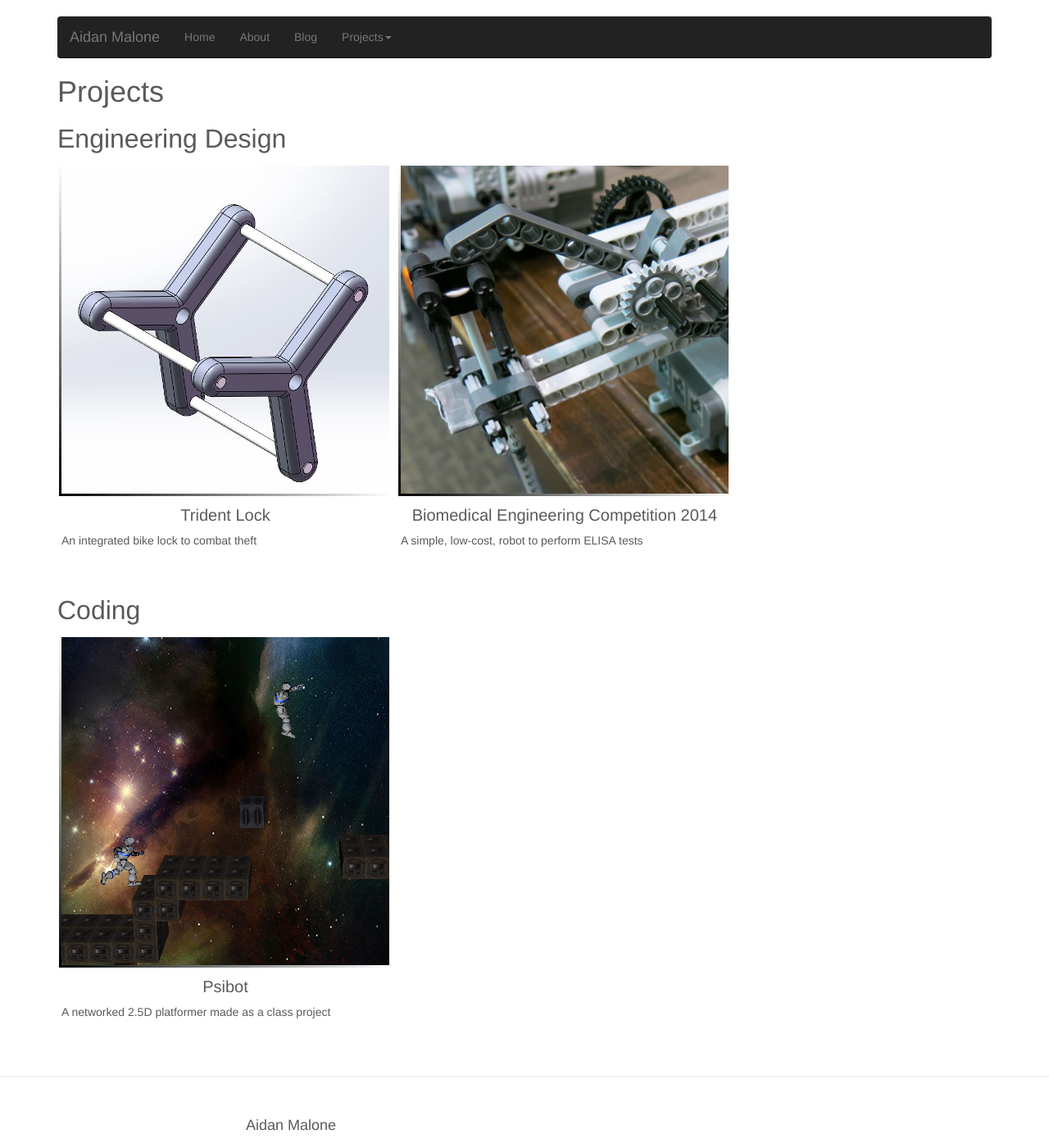
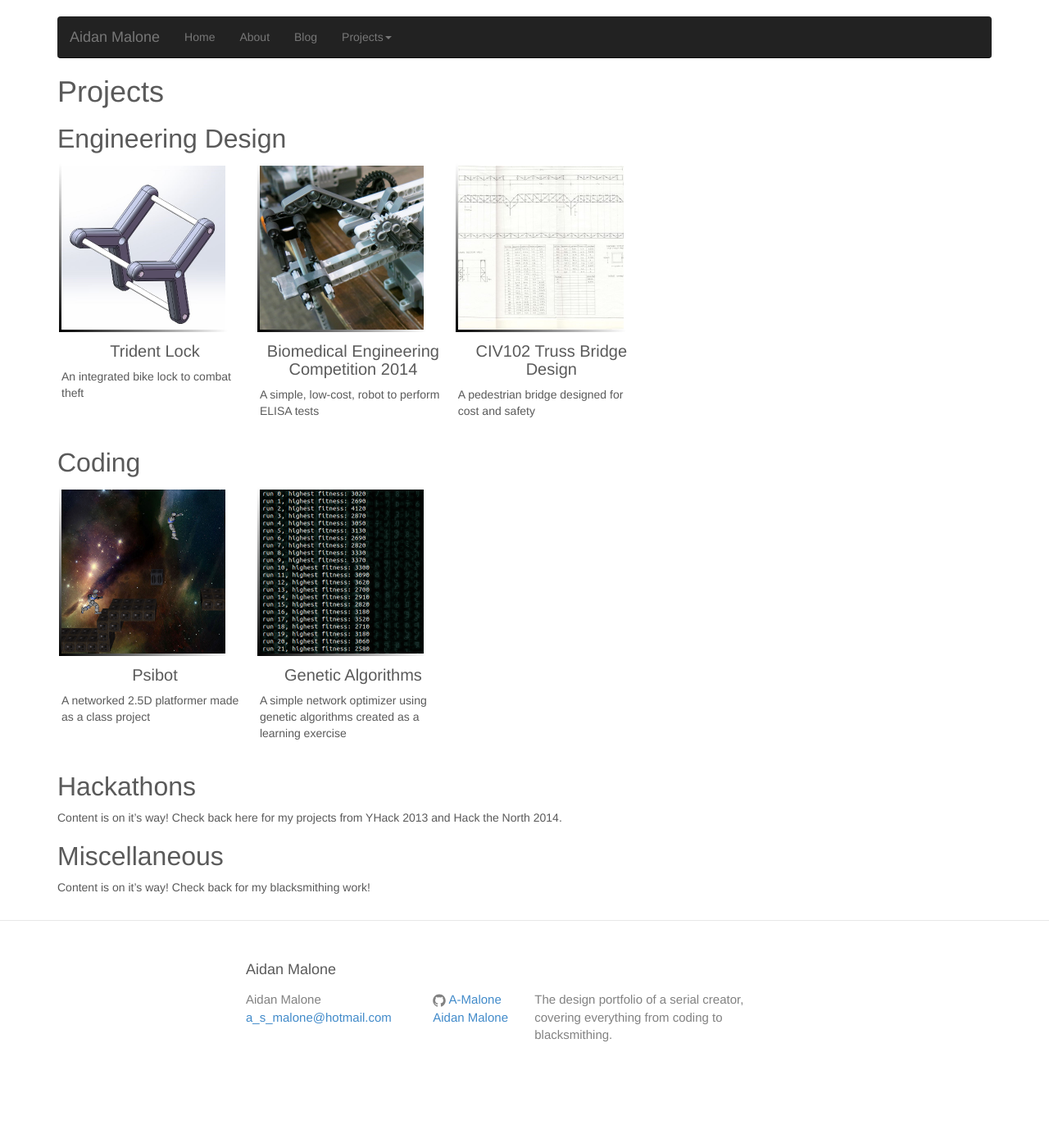
Before and after one commit to A-Malone/A-Malone.github.io, a Jekyll site: the page built from projects/index.md, in a window 1280 px wide and 1400 px high. Shown: the whole window at 82% size. Built offline with Jekyll 4.4.1, drawn with Linux system fonts in a browser that asks for light colours; nearby versions of some CDN libraries; comment, search, counter and statistics services are not loaded.

Commit message:
Added content and links

```diff
--- a/_includes/navbar.html
+++ b/_includes/navbar.html
@@ -26,10 +26,10 @@
                 <li><a href="/projects">All</a></li>
                 <li class="divider"></li>
 
-                <li><a href="/projects/design">Design</a></li>
-                <li><a href="/projects/sideprojects">Coding</a></li>
-                <li><a href="/projects/hackathons">Hackathons</a></li>
-                <li><a href="/projects/misc">Miscellaneous</a></li>
+                <li><a href="{{site.baseurl}}/projects/design">Design</a></li>
+                <li><a href="{{site.baseurl}}/projects/coding">Coding</a></li>
+                <li><a href="{{site.baseurl}}/projects/hackathons">Hackathons</a></li>
+                <li><a href="{{site.baseurl}}/projects/misc">Miscellaneous</a></li>
               </ul>
             </li>
           </ul>
--- a/projects/index.md
+++ b/projects/index.md
@@ -10,20 +10,27 @@
 Engineering Design
 ----
 <div>
-      <div class="image-container row-large">
+      <div class="image-container row-small">
         <a href="{{site.baseurl}}/projects/design/trident" class="darken bot-left">
-            <img src="{{ site.baseurl }}/assets/thumbnails/trident.png">
+            <img height="200" src="{{ site.baseurl }}/assets/thumbnails/trident.png">
         </a>
         <h4 class="caption-title">Trident Lock</h4>
         <p>An integrated bike lock to combat theft</p>
       </div>
 
-      <div class="image-container row-large">
+      <div class="image-container row-small">
         <a href="{{site.baseurl}}/projects/design/bmec2014" class="darken bot-left">
-            <img src="{{ site.baseurl }}/assets/thumbnails/bmec.jpg">
+            <img height="200" src="{{ site.baseurl }}/assets/thumbnails/bmec.jpg">
         </a>
         <h4 class="caption-title">Biomedical Engineering Competition 2014</h4>
         <p>A simple, low-cost, robot to perform ELISA tests</p>
+      </div>
+      <div class="image-container row-small">
+        <a href="{{site.baseurl}}/projects/design/trussdesign" class="darken bot-left">
+            <img height="200" src="{{ site.baseurl }}/assets/thumbnails/trussdesign.jpg">
+        </a>
+        <h4 class="caption-title">CIV102 Truss Bridge Design</h4>
+        <p>A pedestrian bridge designed for cost and safety</p>
       </div>
 </div>
 
@@ -31,14 +38,31 @@
 -----
 
 <div>
-      <div class="image-container row-large">
+      <div class="image-container row-small">
         <a href="{{site.baseurl}}/projects/coding/psibot" class="darken bot-left">
-            <img src="{{ site.baseurl }}/assets/thumbnails/psibot.bmp">
+            <img height="200" src="{{ site.baseurl }}/assets/thumbnails/psibot.bmp">
         </a>
         <h4 class="caption-title">Psibot</h4>
         <p>A networked 2.5D platformer made as a class project</p>
       </div>
+      <div class="image-container row-small">
+        <a href="{{site.baseurl}}/projects/coding/genetic" class="darken bot-left">
+            <img height="200" src="{{ site.baseurl }}/assets/thumbnails/optimizer.png">
+        </a>
+        <h4 class="caption-title">Genetic Algorithms</h4>
+        <p>A simple network optimizer using genetic algorithms created as a learning exercise</p>
+      </div>
 </div>
+
+
+Hackathons
+----
+Content is on it's way! Check back here for my projects from YHack 2013 and Hack the North 2014.
+
+
+Miscellaneous
+----
+Content is on it's way! Check back for my blacksmithing work!
 
 
 
```
Also changed, not shown: _includes/carousel.html (+4 -4 lines), _posts/2014-09-11-BMEC.markdown (deleted, +0 -13 lines), projects/coding/coding.html (deleted, +0 -7 lines), projects/coding/genetic_algorithms.md (added, +23 -0 lines), projects/coding/index.md (added, +26 -0 lines), projects/design/egineering_design.html (deleted, +0 -7 lines), projects/design/index.md (added, +33 -0 lines), projects/design/trussbridge.md (added, +21 -0 lines), projects/hackathons/hackathons.html (deleted, +0 -7 lines), projects/hackathons/index.md (added, +11 -0 lines), projects/miscelaneous/index.md (added, +11 -0 lines), projects/miscelaneous/other_pursuits.html (deleted, +0 -7 lines), assets/cross-over.png (added), assets/thumbnails/optimizer.png (added), 2 more files.
